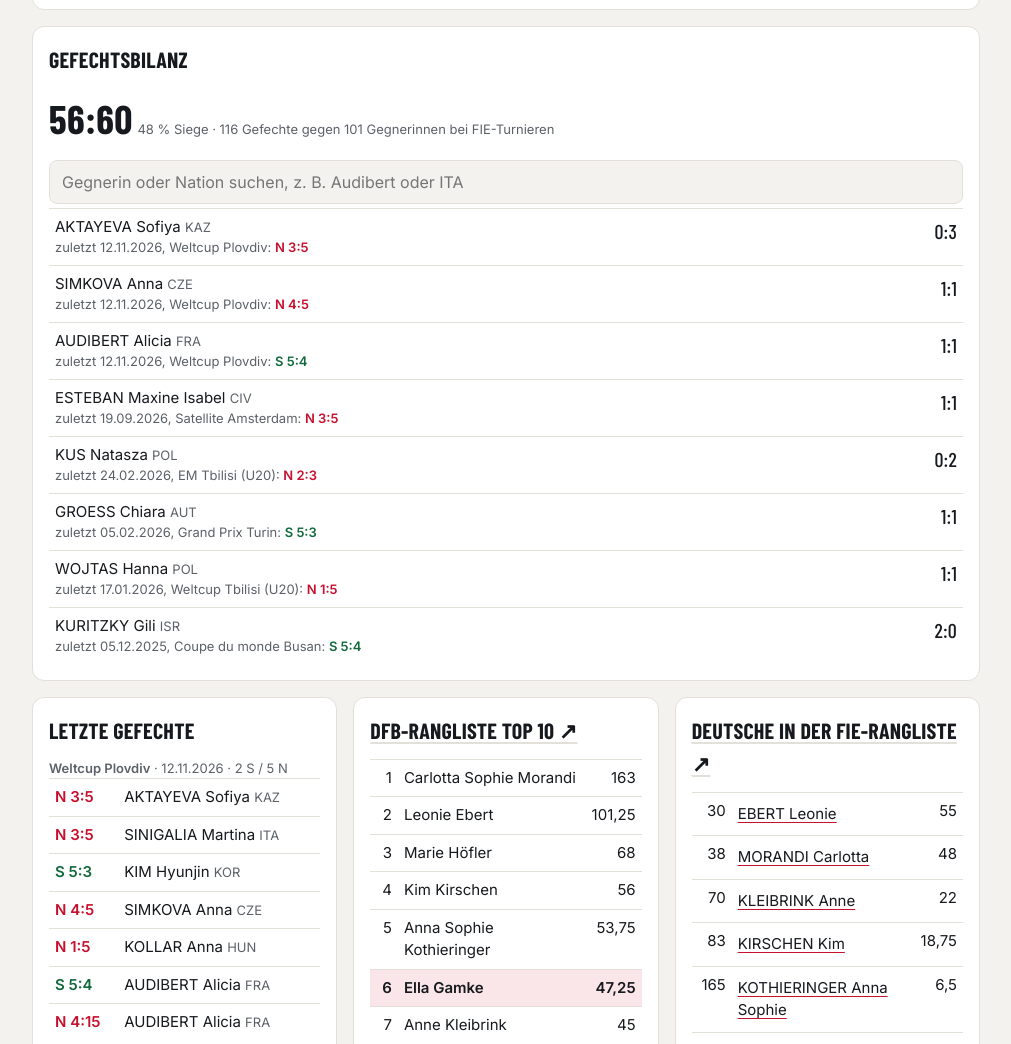
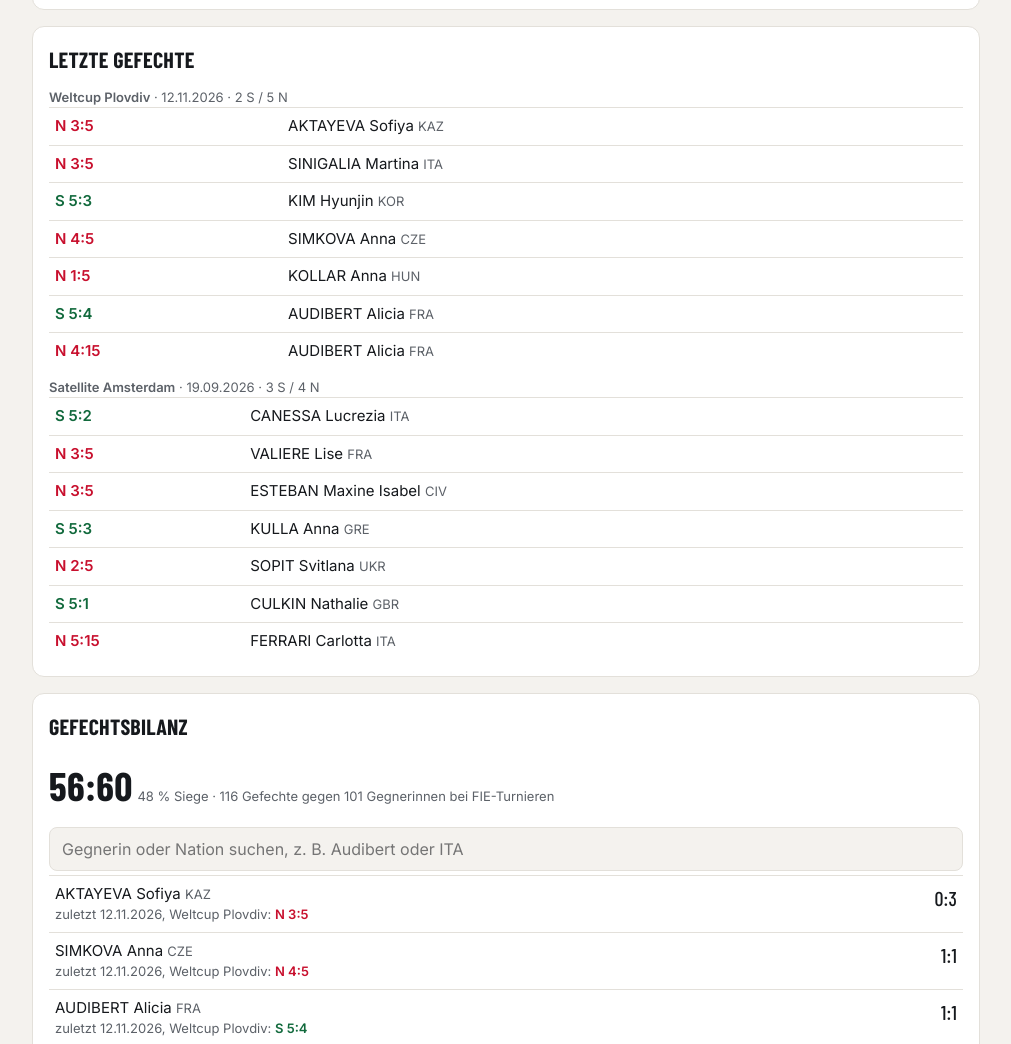
Before and after one commit to CornelliX/fechten-dashboard, a plain HTML site: page docs/index.html in a window 1280 px wide. Shown: the part 2294-3338 px from the top of the page, without its empty margins (134-1145 px from the left). Drawn offline with nearby package versions, Linux system fonts and the light colour scheme.

Commit message:
Letzte Gefechte vor Gefechtsbilanz, beide volle Breite
Co-Authored-By: Claude Opus 5.5 <noreply@anthropic.com>

```diff
--- a/docs/index.html
+++ b/docs/index.html
@@ -172,8 +172,8 @@ footer { color: var(--muted); font-size: 12px; margin-top: 24px; }
     <section class="card wide"><h2>Nächste Termine</h2><div class="scroll"><table id="events"></table></div></section>
     <section class="card wide"><h2>Ergebnisse</h2><div class="scroll"><table id="results"></table></div>
       <p class="sub" style="margin:10px 0 0">„Fotos im DFB-Archiv“ führt zum Fotoarchiv des Deutschen Fechter-Bundes. Dort gelten dessen Nutzungsbedingungen; Fotos werden hier bewusst nicht angezeigt.</p></section>
+    <section class="card wide"><h2>Letzte Gefechte</h2><div id="bouts"></div></section>
     <section class="card wide"><h2>Gefechtsbilanz</h2><div id="bilanz"></div></section>
-    <section class="card"><h2>Letzte Gefechte</h2><div id="bouts"></div></section>
     <section class="card"><h2 id="h-dfb">DFB-Rangliste Top 10</h2><table id="dfb"></table><div class="sub" id="dfb-note"></div></section>
     <section class="card"><h2 id="h-ger">Deutsche in der FIE-Rangliste</h2><table id="ger"></table></section>
     <section class="card wide"><h2>Ranglisten-Verlauf</h2><div id="chart"></div></section>
```
